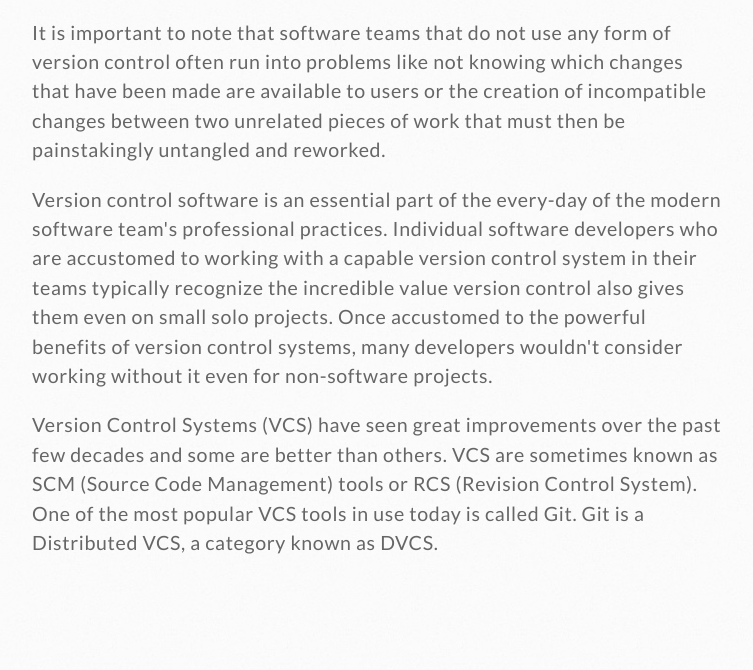
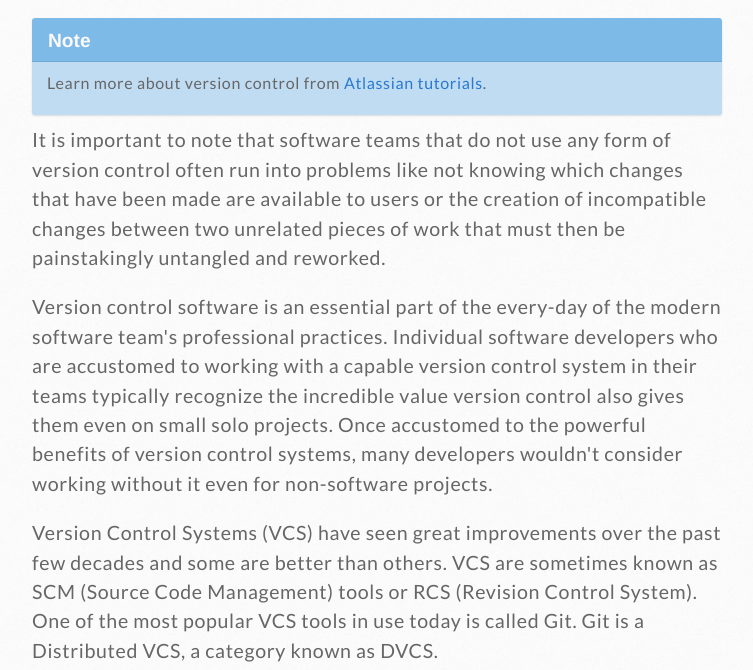
Before and after one commit to Queuy-Enterprise/queuy-docs, a Jekyll site: the page built from environment/version-control.html, in a window 1280 px wide and 900 px high, scrolled down 823 px, cut to the strip 230-900 px from the top of the window. Shown: the whole strip, without its empty margins (138-891 px from the left). Built offline with Jekyll 4.4.1, drawn with Linux system fonts in a browser that asks for light colours; before the commit the page ends 1654 px from its top, so only the background shows below that.

Commit message:
Add note about learning version control

```diff
--- a/environment/version-control.html
+++ b/environment/version-control.html
@@ -13,6 +13,12 @@ layout: default
     which includes text files, model files, image files etc.
 </p>
 <embed src="https://www.youtube.com/embed/xQujH0ElTUg"/>
+<div class="note-box">
+    <div class="note-title">Note</div>
+    <p>Learn more about version control from <a href="https://www.atlassian.com/git/tutorials/what-is-version-control">
+            Atlassian tutorials</a>.
+    </p>
+</div>
 <p>
     It is important to note that software teams that do not use any form of version control often run into problems like
     not knowing which changes that have been made are available to users or the creation of incompatible changes between
```
